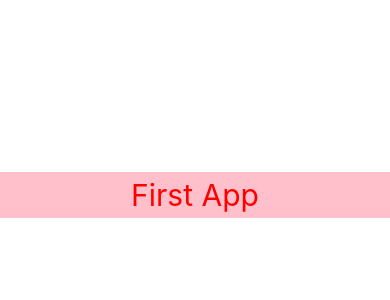
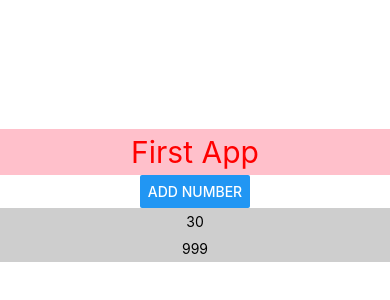
Before and after one commit to 56thfk/react_personal, a React Native app in the folder Expo/: screen / in a window 390 px wide. Shown: the part 252-552 px from the top of the page. Built offline with nearby package versions, Linux system fonts and the light colour scheme.

Commit message:
NumList 추가

```diff
--- a/Expo/App.js
+++ b/Expo/App.js
@@ -3,6 +3,8 @@ import { StyleSheet, Text, View } from 'react-native';
 import { useState } from 'react';
 import PropsChild from './propsChild';
 import Header from './Components/Header'
+import Generator from './Components/Generator';
+import NumList from './Components/Numlist';
 
 export default function App() {
   /*
@@ -19,10 +21,23 @@ export default function App() {
   }
   */
   const [appName, setAppName] = useState('First App')
+  const [random, setRandom] = useState([30, 999])
+  const onAddRandomNum = () => {
+    const newNum = Math.floor(Math.random()*100)+1;
+    setRandom([...random, newNum])
+  }
+  const onNumDelete = (position) => {
+    const newArray = random.filter((num, index) => {
+      return position != index;
+    })
+    setRandom(newArray)
+  }
 
   return (
     <View style = {styles.mainView}>
       <Header name = {appName}/>
+      <Generator add = {onAddRandomNum}></Generator>
+      <NumList num = {random} delete = {onNumDelete}></NumList>
     </View>
     /*
     <View>
--- a/Expo/Components/Generator.js
+++ b/Expo/Components/Generator.js
@@ -0,0 +1,20 @@
+import {View, Button, StyleSheet} from 'react-native'
+
+const Generator = (props) => (
+    <View>
+        <Button style = {styles.generator}
+        title = "Add Number"
+        onPress = {()=>props.add()} />
+    </View>
+)
+
+const styles = StyleSheet.create({
+    generator:{
+        backgroundColor:'#D197CF',
+        padding: 5,
+        alignItems: 'center',
+        width: '100%',
+    },
+})
+
+export default Generator;
--- /dev/null
+++ b/Expo/Components/Numlist.js
@@ -0,0 +1,22 @@
+import {Text, StyleSheet, TouchableOpacity} from 'react-native'
+const NumList = (props) => (
+    props.num.map((item, idx) => (
+        <TouchableOpacity
+            style = {styles.numList}
+            key = {idx}
+            onPress={()=>props.delete(idx)}
+        >
+            <Text>{item}</Text>
+        </TouchableOpacity>
+    ))
+)
+
+const styles = StyleSheet.create({
+    numList:{
+        backgroundColor: '#cecece',
+        padding: 5,
+        alignItems: 'center',
+        width: '100%',
+    },
+})
+export default NumList;
```
